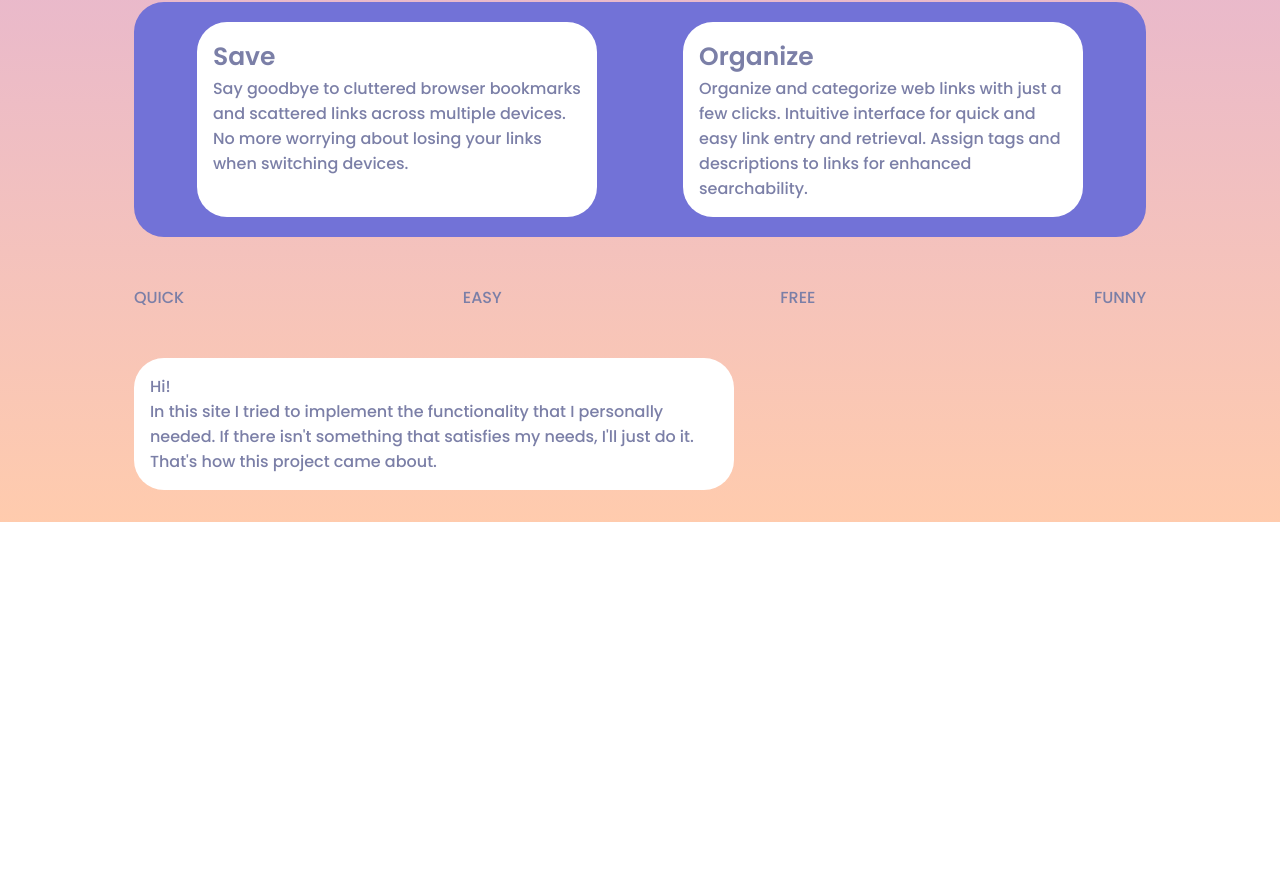
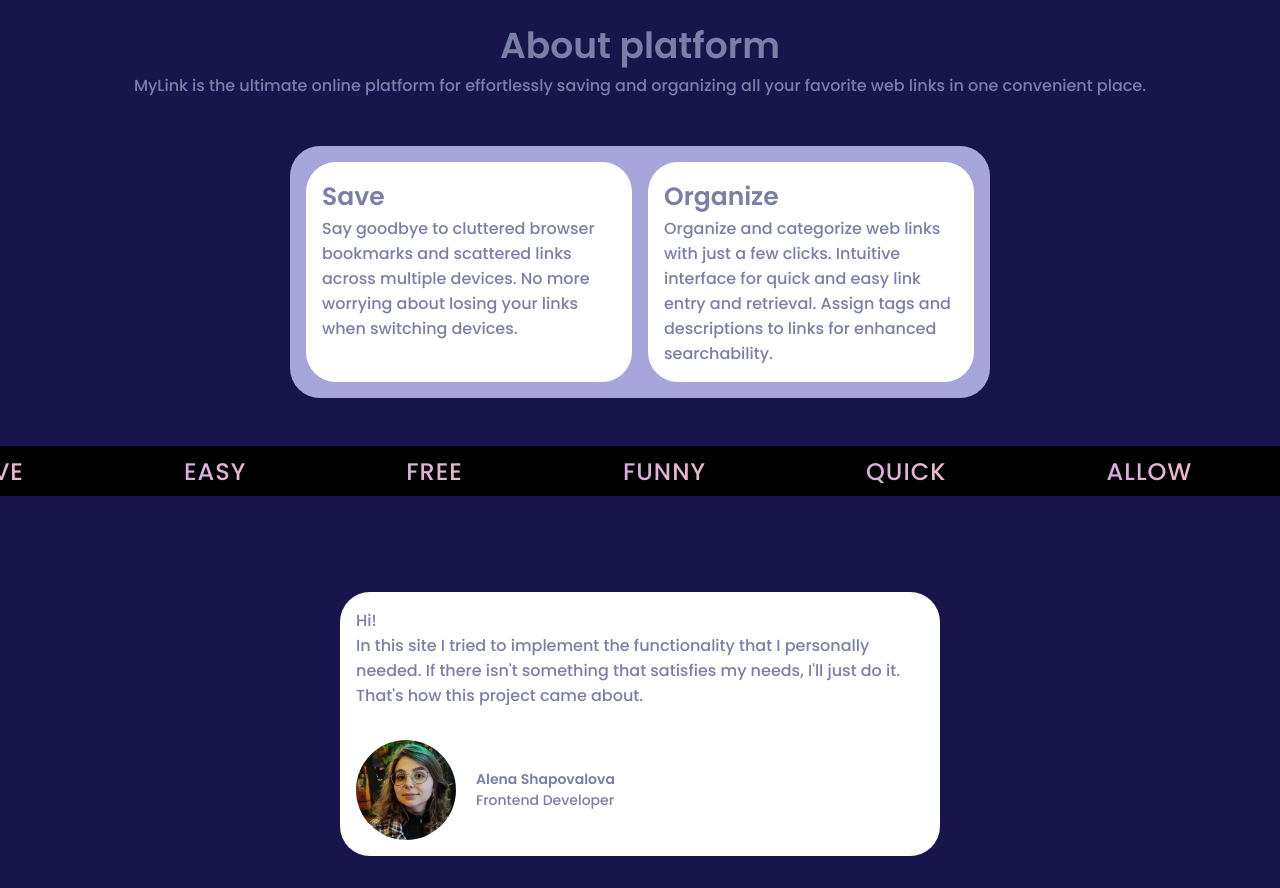
Before and after one commit to snorrien/my-links, a React (Create React App) app in the folder client/: page / in a window 1280 px wide. Shown: the part 942-1830 px from the top of the page. Before the commit the page ends 1464 px from the top, so only its background shows below. Built offline with nearby package versions, Linux system fonts and the light colour scheme.

Commit message:
feat: add css styles

```diff
--- a/client/src/App.css
+++ b/client/src/App.css
@@ -25,7 +25,7 @@
 body {
   font-family: var(--body-font);
   color: var(--text-color);
-  background: var(--body-gradient);
+  background: var(--common-color);
 }
 
 img {
--- a/client/src/components/MainPage/MainPage.css
+++ b/client/src/components/MainPage/MainPage.css
@@ -1,14 +1,19 @@
-/*=============== HOME ===============*/
+.main-page {
+    width: 100vw;
+}
+
 .home {
-    padding: 9rem 0 2rem;
+    padding: 13rem 0 2rem;
     height: 100vh;
-    display: grid;
+    background: var(--body-gradient);
 }
 
 .home__container {
     display: grid;
     align-content: center;
     row-gap: 2.5rem;
+    max-width: 1000px;
+    margin: auto;
 }
 
 .home__data {
@@ -24,7 +29,7 @@
     margin-top: 2rem;
     display: inline-block;
     background-color: var(--text-color);
-    color: #fff;
+    color: var(--common-color);
     padding: .80rem 1.5rem;
     border-radius: 3rem;
     transition: .4s;
@@ -69,9 +74,9 @@
 }
 
 .about {
-    padding: 1rem 0 2rem;
+    padding: 10rem 0 2rem;
     width: 100%;
-
+    background-color: #18154c;
 }
 
 .about__container {
@@ -92,22 +97,30 @@
 }
 
 .about__description {
-    display: grid;
-    grid-template-columns: 1fr 1fr;
-    justify-items: center;
-    background-color: rgb(114, 114, 215);
-    padding: 20px;
+    display: flex;
+    text-align: center;
+    background-color: rgb(166, 166, 220);
+    padding: 1rem;
     border-radius: 30px;
-    width: 100%;
+    gap: 1rem;
+    width: 700px;
+    margin: auto;
 }
 
 .description-element {
-    background-color: #fff;
+    background-color: var(--common-color);
     padding: 1rem;
     border-radius: 30px;
     width: 400px;
     text-align: start;
 }
+
+.description-element:hover {
+    box-shadow: rgba(0, 0, 0, 0.24) 0px 3px 8px;
+    cursor: pointer;
+}
+
+
 
 .description-title {
     font-size: 25px;
@@ -116,18 +129,81 @@
 }
 
 .about__list {
+
     display: flex;
-    justify-content: space-between;
+    align-items: center;
+    overflow: hidden;
+    height: 50px;
+    background-color: black;
 }
 
-.about__me{
-    background-color: #fff;
+.about__list-scroll {
+    white-space: nowrap;
+    margin: 0 5rem;
+}
+
+.about__list-li {
+    display: flex;
+    animation: move-words 5s infinite linear;
+}
+
+.about__list-li p {
+    white-space: nowrap;
+    font-size: 24px;
+    text-transform: uppercase;
+    padding: 0 5rem;
+    letter-spacing: 1px;
+    background: hsl(265, 100%, 80%);
+    background: linear-gradient(to right, hsl(265, 100%, 80%) 0%, hsl(22, 100%, 84%) 100%);
+    -webkit-background-clip: text;
+    -webkit-text-fill-color: transparent;
+}
+
+
+@keyframes move-words {
+    from {
+        transform: translateX(0%);
+    }
+
+    to {
+        transform: translateX(-50%);
+    }
+}
+
+.about__me {
+    background-color: var(--common-color);
     padding: 1rem;
     border-radius: 30px;
     width: 600px;
     text-align: start;
+    margin: auto
 }
 
+.me__author{
+display: flex;
+padding-top: 2rem;
+align-items: center;
+}
+
+.author-image{
+    border-radius: 50%;
+    height: 100px;
+    width: 100px;
+}
+
+.author-data{
+    padding-left: 20px;
+}
+
+.author-name{
+font-weight: 600;
+
+font-size: 14px;
+}
+.author-profession{
+    font-size: 14px;
+
+}
 /*=============== BREAKPOINTS ===============*/
 /* For small devices */
 @media screen and (max-width: 320px) {
--- a/client/src/components/MainPage/MainPage.tsx
+++ b/client/src/components/MainPage/MainPage.tsx
@@ -17,7 +17,7 @@ const MainPage = () => {
                     </div>
 
                     <div className="home__img">
-                        <img src="imgs/ghost.png" alt="" />
+                        <img src="imgs/ghost.png" />
                         <div className="home__shadow"></div>
                     </div>
                 </div>
@@ -43,23 +43,44 @@ const MainPage = () => {
                         </div>
                     </div>
                     <div className="about__list">
-                        <div>QUICK</div>
-                        <div>EASY</div>
-                        <div>FREE</div>
-                        <div>FUNNY</div>
+                        <div className="about__list-scroll">
+                            <div className="about__list-li">
+                                <p >save</p>
+                                <p >EASY</p>
+                                <p >FREE</p>
+                                <p>FUNNY</p>
+                                <p>QUICK</p>
+                                <p>allow</p>
+                                <p >save</p>
+                                <p >EASY</p>
+                                <p >FREE</p>
+                                <p>FUNNY</p>
+                                <p>QUICK</p>
+                                <p>allow</p>
+                            </div>
+                        </div>
+                    </div>
+                    <div className="about__way">
+
                     </div>
                     <div className="about__me">
                         <p>Hi!</p>
                         <p>In this site I tried to implement the functionality that I personally needed.
                             If there isn't something that satisfies my needs, I'll just do it.
                             That's how this project came about.</p>
-                        <img></img>
+                        <div className="me__author">
+                            <img className="author-image" src="imgs/author.jpg" />
+                            <div className="author-data">
+                                <p className="author-name">Alena Shapovalova</p>
+                                <p className="author-profession">Frontend Developer</p>
+                            </div>
+                        </div>
 
                     </div>
                 </div>
-            </section>
+            </section >
 
-        </div>
+        </div >
     );
 }
 
```
Also changed, not shown: client/public/imgs/author.jpg (added).
